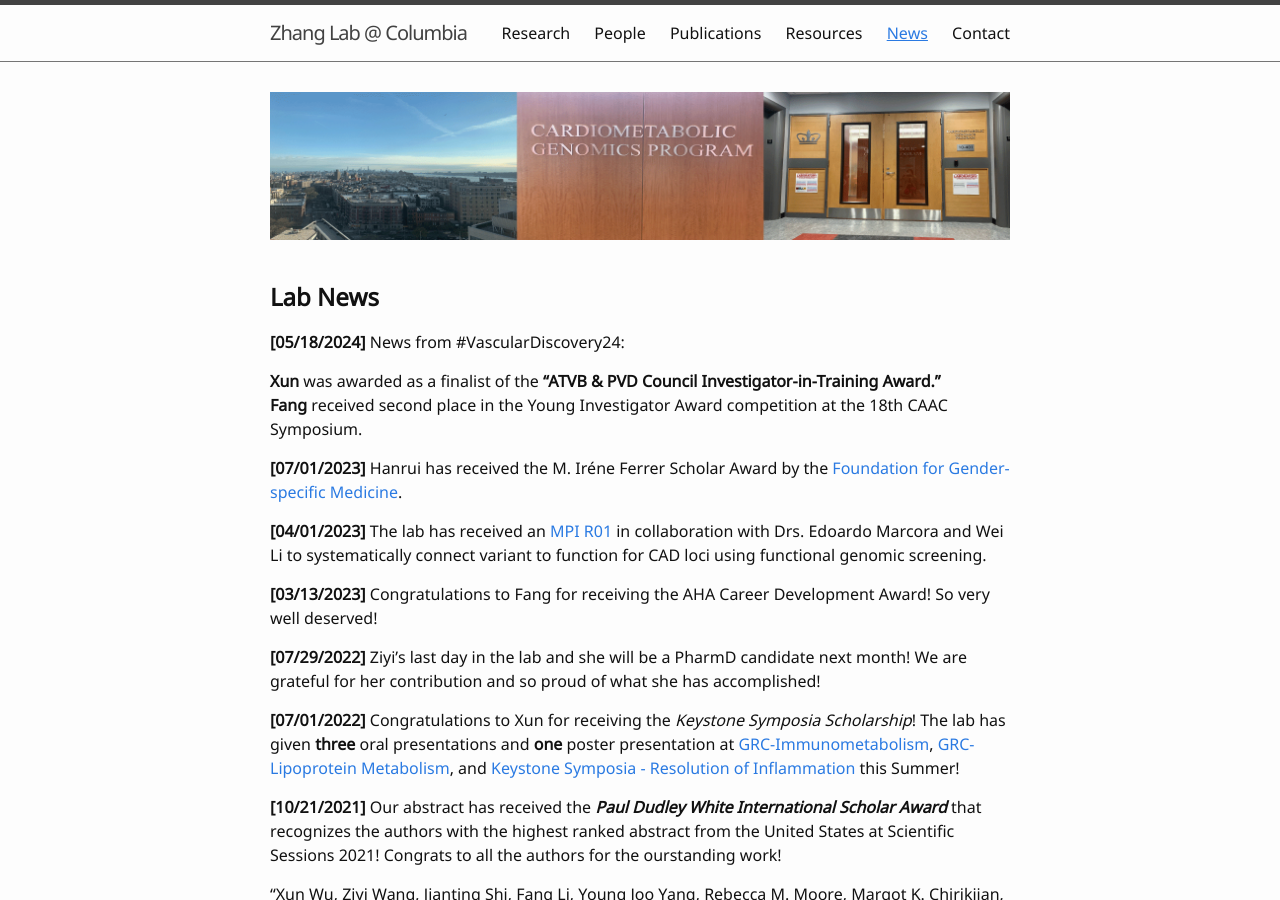
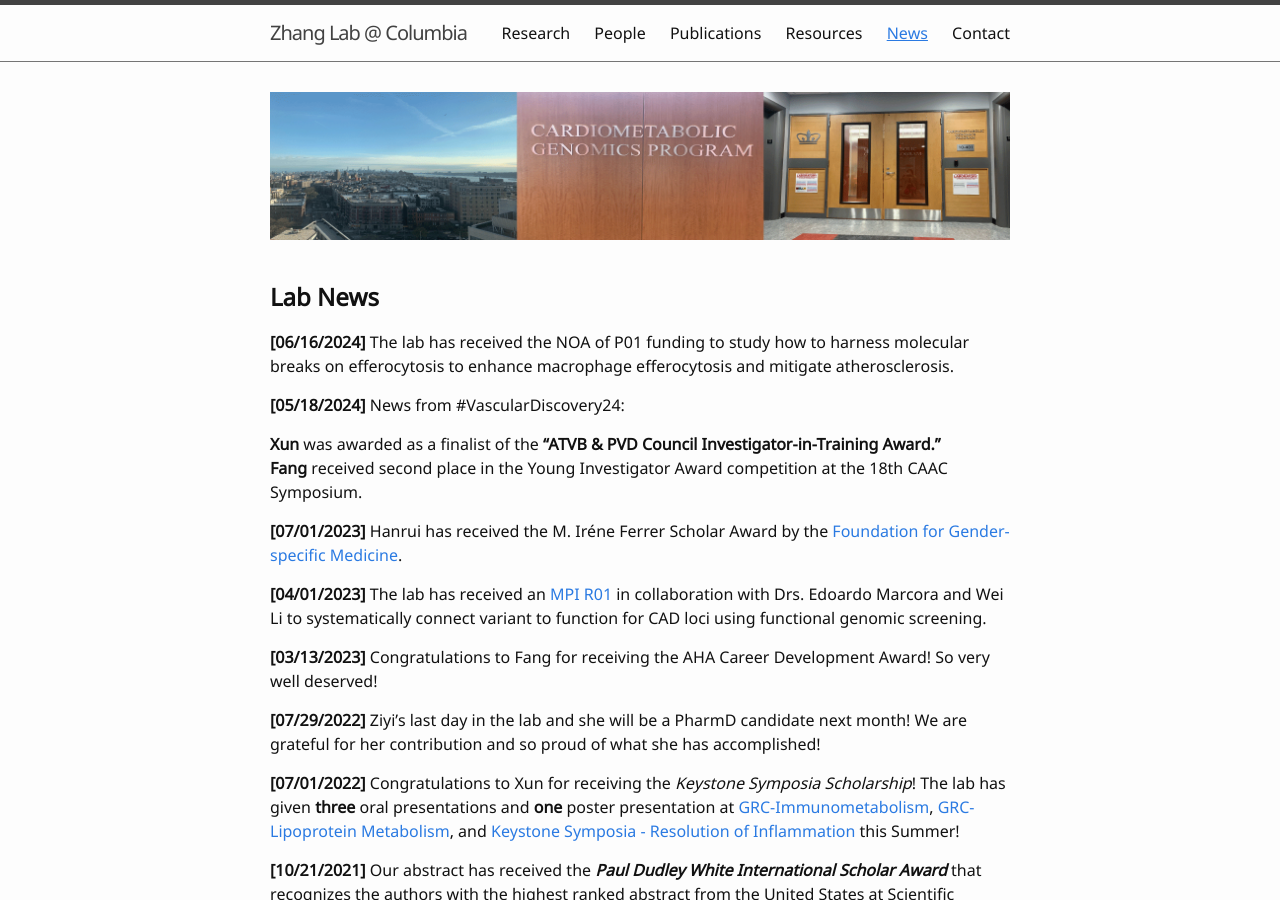
Before and after one commit to hanruizhang/zhanglab, a Jekyll site: the page built from 5_News.md, in a window 1280 px wide and 900 px high. Built offline with Jekyll 4.4.1, drawn with Linux system fonts in a browser that asks for light colours; comment, search, counter and statistics services are not loaded.

Commit message:
Update 5_News.md

```diff
--- a/5_News.md
+++ b/5_News.md
@@ -10,6 +10,8 @@ nav: true
 
 
 ## **Lab News**
+
+#### **[06/16/2024]** The lab has received the NOA of P01 funding to study how to harness molecular breaks on efferocytosis to enhance macrophage efferocytosis and mitigate atherosclerosis.
 
 #### **[05/18/2024]** News from #VascularDiscovery24:
 **Xun** was awarded as a finalist of the **"ATVB & PVD Council Investigator-in-Training Award."**
```
